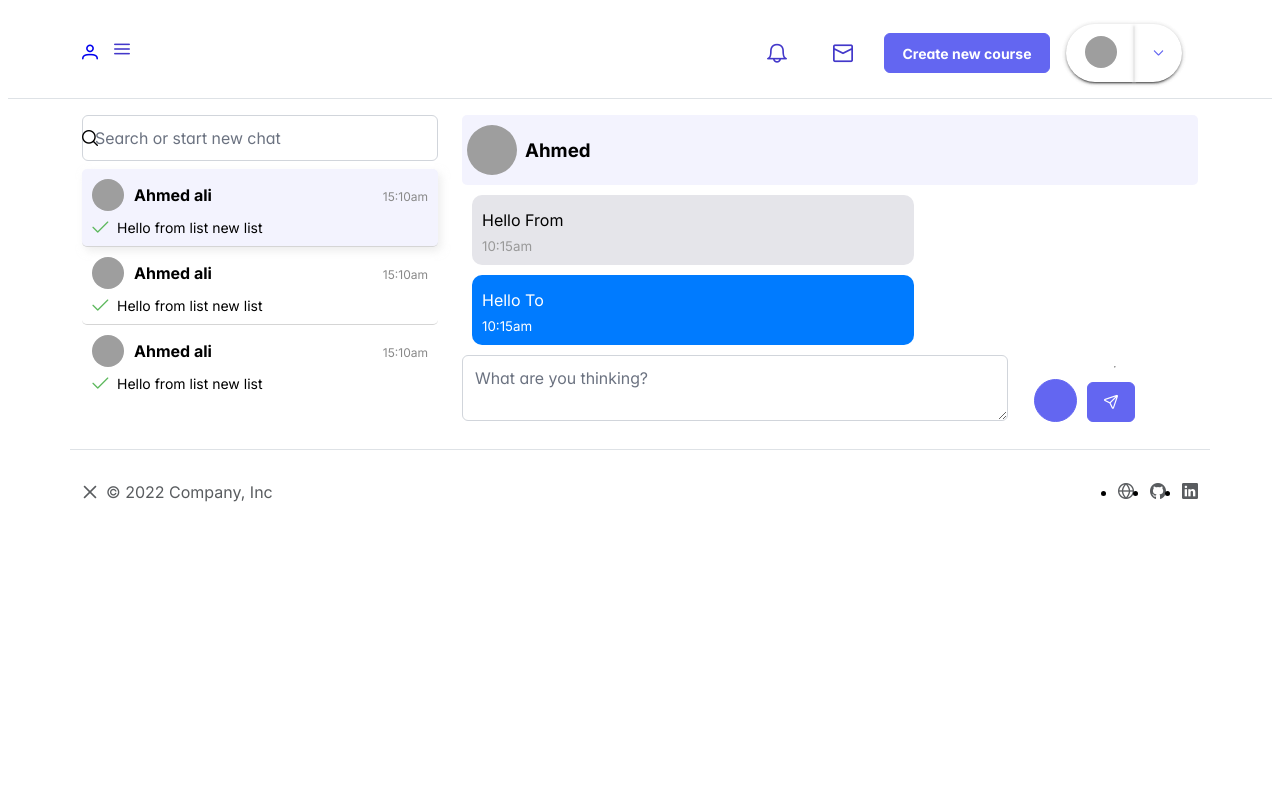
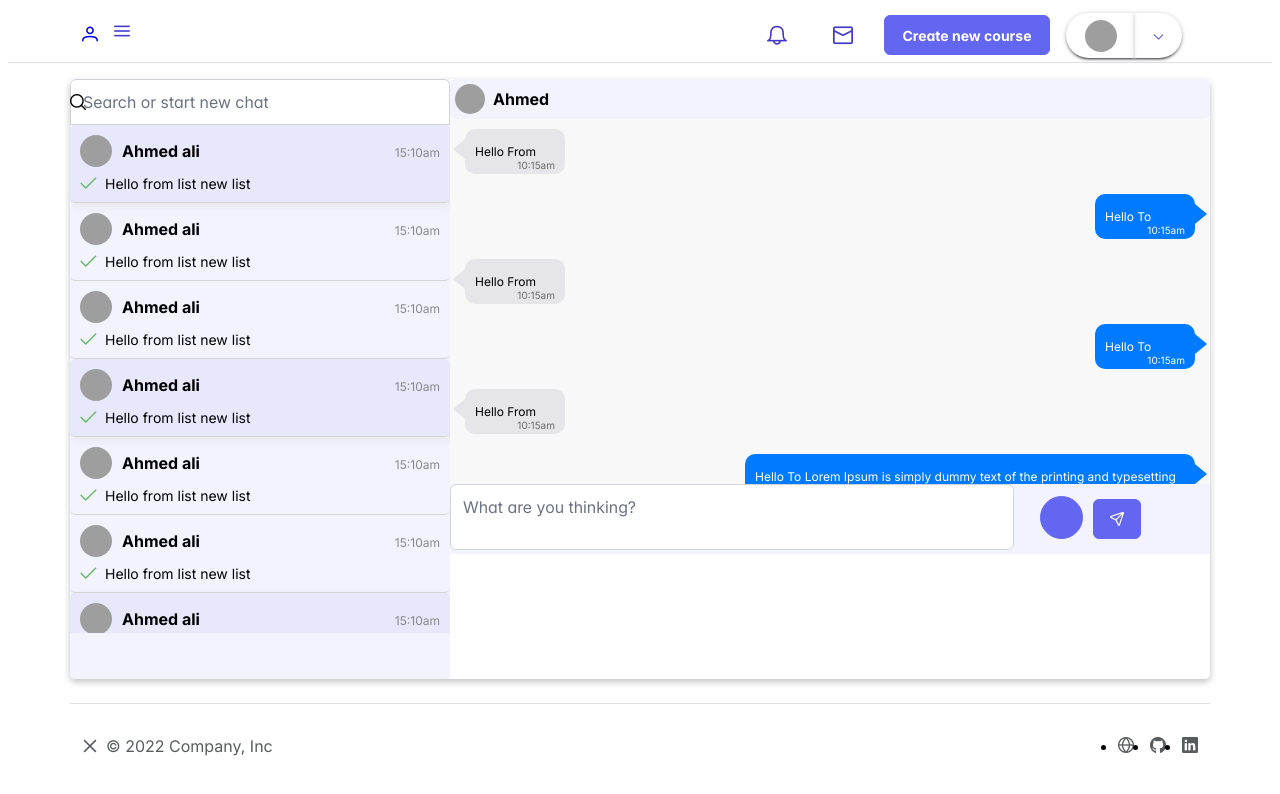
Before and after one commit to iSemary/cursus-meester, a Next.js app in the folder resources/js/: page /dashboard/messages in a window 1280 px wide. Shown: the top 794 px of the page. Built offline with nearby package versions, Linux system fonts and the light colour scheme; grey boxes are pictures that could not be loaded.

Commit message:
Enhance chat design

```diff
--- a/resources/js/public/assets/css/panel.css
+++ b/resources/js/public/assets/css/panel.css
@@ -1,5 +1,18 @@
-.position-relative {
-  position: relative; }
+.no-shadows {
+  box-shadow: none; }
+  .no-shadows:hover, .no-shadows:active, .no-shadows:focus, .no-shadows:focus-visible, .no-shadows:focus-within {
+    box-shadow: none; }
+
+.no-resize {
+  resize: none; }
+
+.no-border-bottom-radius {
+  border-bottom-right-radius: 0;
+  border-bottom-left-radius: 0; }
+
+.header-split-button button {
+  padding-top: 6px;
+  padding-bottom: 2px; }
 
 .counter-card.card {
   background: linear-gradient(135deg, #3498db, #9b59b6);
@@ -27,6 +40,14 @@
     background: linear-gradient(135deg, #2980b9, #8e44ad); }
 
 /** Chat Styles **/
+.chat-page-container {
+  height: 75vh;
+  overflow: hidden;
+  box-shadow: 0px 3px 7px #c3c3c3;
+  border-radius: 5px; }
+  .chat-page-container > div {
+    padding: 0; }
+
 .default-background-screen {
   position: relative;
   max-height: 100vh;
@@ -44,10 +65,19 @@
     bottom: 50%;
     text-align: center; }
 
+.chat-screen {
+  height: 100%; }
+
+.chat-user-list {
+  height: 100%;
+  background-color: #f3f3fe; }
   .chat-user-list ul {
+    height: 50%;
+    overflow-y: scroll;
     list-style: none;
     padding: 0;
-  margin: 0; }
+    margin: 0;
+    padding-bottom: 100px; }
   .chat-user-list li {
     border-radius: 5px;
     align-items: center;
@@ -80,18 +110,30 @@
 .chat-header {
   background-color: #6265ee14;
   border-radius: 5px;
-  padding: 5px 5px; }
+  padding: 5px 5px;
+  height: 40px; }
 
 .users-search-container span,
 .users-search-container input {
   width: 100%; }
 
+.message-list-container {
+  overflow-y: scroll;
+  overflow-x: hidden;
+  display: grid;
+  max-height: 36%;
+  background-color: #f3f3f394;
+  padding: 0 5px; }
   .message-list-container .message-bubble {
     padding: 10px;
+    font-size: 12px;
     margin: 10px;
     border-radius: 10px;
     max-width: 60%;
-  word-wrap: break-word; }
+    word-wrap: break-word;
+    width: fit-content;
+    position: relative;
+    min-width: 100px; }
     .message-list-container .message-bubble .d-flex {
       align-items: center; }
     .message-list-container .message-bubble img {
@@ -105,16 +147,41 @@
     .message-list-container .message-bubble p {
       margin: 5px 0; }
     .message-list-container .message-bubble small {
-    color: #999; }
+      color: #6a6a6a;
+      position: absolute;
+      bottom: 3px;
+      right: 10px; }
     .message-list-container .message-bubble.in {
       background-color: #e5e5ea; }
+      .message-list-container .message-bubble.in::before {
+        content: "";
+        position: absolute;
+        width: 0;
+        height: 0;
+        border-style: solid;
+        border-width: 10px 12px 10px 0;
+        border-color: transparent #e5e5ea transparent transparent;
+        left: -12px;
+        top: 10px; }
     .message-list-container .message-bubble.out {
       background-color: #007bff;
+      margin-left: auto;
       color: #fff; }
       .message-list-container .message-bubble.out small {
         color: #fff; }
+      .message-list-container .message-bubble.out::before {
+        content: "";
+        position: absolute;
+        width: 0;
+        height: 0;
+        border-style: solid;
+        border-width: 10px 0 10px 12px;
+        border-color: transparent transparent transparent #007bff;
+        right: -12px;
+        top: 10px; }
 
 .message-input-container {
+  background-color: #f3f3fe;
   width: 100%; }
   .message-input-container textarea {
     width: 100%; }
--- a/resources/js/public/assets/css/panel.scss
+++ b/resources/js/public/assets/css/panel.scss
@@ -1,6 +1,26 @@
-.position-relative {
-    position: relative;
+.no-shadows {
+    box-shadow: none;
+    &:hover,
+    &:active,
+    &:focus,
+    &:focus-visible,
+    &:focus-within {
+        box-shadow: none;
+    }
 }
+.no-resize {
+    resize: none;
+}
+.no-border-bottom-radius {
+    border-bottom-right-radius: 0;
+    border-bottom-left-radius: 0;
+}
+
+.header-split-button button {
+    padding-top: 6px;
+    padding-bottom: 2px;
+}
+
 .counter-card {
     &.card {
         background: linear-gradient(135deg, #3498db, #9b59b6);
@@ -40,7 +60,15 @@
 }
 
 /** Chat Styles **/
-
+.chat-page-container {
+    height: 75vh;
+    overflow: hidden;
+    box-shadow: 0px 3px 7px #c3c3c3;
+    border-radius: 5px;
+    & > div {
+        padding: 0;
+    }
+}
 .default-background-screen {
     position: relative;
     max-height: 100vh;
@@ -60,12 +88,21 @@
         text-align: center;
     }
 }
-
+.chat-screen {
+    height: 100%;
+    // display: grid;
+    // align-content: space-between;
+}
 .chat-user-list {
+    height: 100%;
+    background-color: #f3f3fe;
     ul {
+        height: 50%;
+        overflow-y: scroll;
         list-style: none;
         padding: 0;
         margin: 0;
+        padding-bottom: 100px;
     }
 
     li {
@@ -114,6 +151,7 @@
     background-color: #6265ee14;
     border-radius: 5px;
     padding: 5px 5px;
+    height: 40px;
 }
 .users-search-container {
     span,
@@ -123,13 +161,22 @@
 }
 
 .message-list-container {
+    overflow-y: scroll;
+    overflow-x: hidden;
+    display: grid;
+    max-height: 36%;
+    background-color: #f3f3f394;
+    padding: 0 5px;
     .message-bubble {
         padding: 10px;
+        font-size: 12px;
         margin: 10px;
         border-radius: 10px;
         max-width: 60%;
         word-wrap: break-word;
-
+        width: fit-content;
+        position: relative;
+        min-width: 100px;
         .d-flex {
             align-items: center;
         }
@@ -151,24 +198,52 @@
         }
 
         small {
-            color: #999;
+            color: #6a6a6a;
+            position: absolute;
+            bottom: 3px;
+            right: 10px;
         }
 
         &.in {
             background-color: #e5e5ea;
+            &::before {
+                content: "";
+                position: absolute;
+                width: 0;
+                height: 0;
+                border-style: solid;
+                border-width: 10px 12px 10px 0;
+                border-color: transparent #e5e5ea transparent transparent;
+                left: -12px;
+                top: 10px;
+            }
         }
 
         &.out {
             background-color: #007bff;
+            margin-left: auto;
             color: #fff;
             small {
                 color: #fff;
+            }
+            &::before {
+                content: "";
+                position: absolute;
+                width: 0;
+                height: 0;
+                border-style: solid;
+                border-width: 10px 0 10px 12px;
+                border-color: transparent transparent transparent #007bff;
+                right: -12px;
+                top: 10px;
             }
         }
     }
 }
 
+
 .message-input-container {
+    background-color: #f3f3fe;
     width: 100%;
     textarea {
         width: 100%;
--- a/resources/js/src/app/components/chat/ChatHeader.js
+++ b/resources/js/src/app/components/chat/ChatHeader.js
@@ -7,11 +7,11 @@ export default function ChatHeader({ userDetails }) {
                 <img
                     src={userDetails.avatar}
                     alt={userDetails.name}
-                    width="50"
-                    height="50"
+                    width="30"
+                    height="30"
                     className="rounded-circle"
                 />
-                <h3 className="ms-2">{userDetails.name}</h3>
+                <h4 className="ms-2 my-0">{userDetails.name}</h4>
             </div>
         </div>
     );
--- a/resources/js/src/app/components/chat/ChatScreen.js
+++ b/resources/js/src/app/components/chat/ChatScreen.js
@@ -12,6 +12,54 @@ export default function ChatScreen({ activeConversation }) {
     useEffect(() => {
         // TODO Call Get Messages API
         setChatMessages([
+            {
+                id: 100,
+                text: "Hello From",
+                timestamp: "10:15am",
+                type: "in",
+            },
+            {
+                id: 101,
+                text: "Hello To",
+                timestamp: "10:15am",
+                type: "out",
+            },
+            {
+                id: 100,
+                text: "Hello From",
+                timestamp: "10:15am",
+                type: "in",
+            },
+            {
+                id: 101,
+                text: "Hello To",
+                timestamp: "10:15am",
+                type: "out",
+            },
+            {
+                id: 100,
+                text: "Hello From",
+                timestamp: "10:15am",
+                type: "in",
+            },
+            {
+                id: 101,
+                text: "Hello To Lorem Ipsum is simply dummy text of the printing and typesetting industry. Lorem Ipsum has been the industry's standard dummy text ever since the 1500s, when an unknown printer took a galley of type and scrambled it to make a type specimen book. It has survived not only five centuries, but also the leap into electronic typesetting, remaining essentially unchanged. It was popularised in the 1960s with the release of Letraset sheets containing Lorem Ipsum passages, and more recently with desktop publishing software like Aldus PageMaker including versions of Lorem Ipsum",
+                timestamp: "10:15am",
+                type: "out",
+            },
+            {
+                id: 100,
+                text: "Hello Lorem Ipsum is simply dummy text of the printing and typesetting industry. Lorem Ipsum has been the industry's standard dummy text ever since the 1500s, when an unknown printer took a galley of type and scrambled it to make a type specimen book. It has survived not only five centuries, but also the leap into electronic typesetting, remaining essentially unchanged. It was popularised in the 1960s with the release of Letraset sheets containing Lorem Ipsum passages, and more recently with desktop publishing software like Aldus PageMaker including versions of Lorem Ipsum.",
+                timestamp: "10:15am",
+                type: "in",
+            },
+            {
+                id: 101,
+                text: "m is simply dummy text of the printing and typesetting industry. Lorem Ipsum has been the industr",
+                timestamp: "10:15am",
+                type: "out",
+            },
             {
                 id: 100,
                 text: "Hello From",
--- a/resources/js/src/app/components/chat/MessageBubble.js
+++ b/resources/js/src/app/components/chat/MessageBubble.js
@@ -3,8 +3,10 @@ import React from "react";
 export default function MessageBubble({ message }) {
     return (
         <div className={"message-bubble " + message.type}>
-            <p>{message.text}</p>
-            <small>{message.timestamp}</small>
+            <div className="message-content">
+                <p>{message.text}</p>
+                <small>{message.timestamp}</small>
+            </div>
         </div>
     );
 }
--- a/resources/js/src/app/components/chat/MessageInput.js
+++ b/resources/js/src/app/components/chat/MessageInput.js
@@ -13,10 +13,10 @@ export default function MessageInput() {
                         value={WrittenMessage}
                         placeholder="What are you thinking?"
                         onChange={(e) => setWrittenMessage(e.target.value)}
+                        className="no-shadows no-resize"
                     />
                 </Col>
                 <Col md={3} className="d-grid align-items-center">
-                    <hr />
                     <InputActions />
                 </Col>
             </Row>
--- a/resources/js/src/app/components/chat/UsersList.js
+++ b/resources/js/src/app/components/chat/UsersList.js
@@ -53,7 +53,7 @@ export default function UsersList({
     return (
         <div className="chat-user-list">
             <UsersSearch />
-            <ul className="mt-2">{list}</ul>
+            <ul>{list}</ul>
         </div>
     );
 }
--- a/resources/js/src/app/components/chat/UsersSearch.js
+++ b/resources/js/src/app/components/chat/UsersSearch.js
@@ -11,6 +11,7 @@ export default function UsersSearch() {
                     value={Keyword}
                     placeholder="Search or start new chat"
                     onChange={(e) => setKeyword(e.target.value)}
+                    className="no-shadows no-border-bottom-radius"
                 />
             </span>
         </div>
--- a/resources/js/src/app/dashboard/messages/page.js
+++ b/resources/js/src/app/dashboard/messages/page.js
@@ -37,12 +37,54 @@ export default function Messages() {
                 avatar: "https://github.com/mdo.png",
                 message: "Hello from list new list",
             },
+            {
+                id: 5,
+                name: "Ahmed ali",
+                timestamp: "15:10am",
+                avatar: "https://github.com/mdo.png",
+                message: "Hello from list new list",
+            },
+            {
+                id: 6,
+                name: "Ahmed ali",
+                timestamp: "15:10am",
+                avatar: "https://github.com/mdo.png",
+                message: "Hello from list new list",
+            },
+            {
+                id: 7,
+                name: "Ahmed ali",
+                timestamp: "15:10am",
+                avatar: "https://github.com/mdo.png",
+                message: "Hello from list new list",
+            },
+            {
+                id: 5,
+                name: "Ahmed ali",
+                timestamp: "15:10am",
+                avatar: "https://github.com/mdo.png",
+                message: "Hello from list new list",
+            },
+            {
+                id: 6,
+                name: "Ahmed ali",
+                timestamp: "15:10am",
+                avatar: "https://github.com/mdo.png",
+                message: "Hello from list new list",
+            },
+            {
+                id: 7,
+                name: "Ahmed ali",
+                timestamp: "15:10am",
+                avatar: "https://github.com/mdo.png",
+                message: "Hello from list new list",
+            },
         ]);
     }, []);
 
     return (
         <DashboardTemplate>
-            <Row>
+            <Row className="chat-page-container">
                 <Col md={4}>
                     <UsersList
                         users={Users}
--- a/resources/js/src/app/layouts/dashboard/DashboardHeader.js
+++ b/resources/js/src/app/layouts/dashboard/DashboardHeader.js
@@ -20,7 +20,7 @@ export default function DashboardHeader() {
 
     return (
         <Suspense fallback={<h2>"Loading header..."</h2>}>
-            <header className="p-3 mb-3 border-bottom">
+            <header className="px-3 mb-3 border-bottom">
                 <div className="container mt-0 ">
                     <div className="d-flex flex-wrap align-items-center justify-content-center justify-content-lg-start">
                         {/* Left Side */}
@@ -64,6 +64,7 @@ export default function DashboardHeader() {
                                 }
                                 raised
                                 text
+                                className="header-split-button"
                                 size="small"
                                 rounded
                                 model={dropDownItems}
```
Also changed, not shown: 1 other file (tests, documents, lock files or other folders). Lines whose indentation alone changed are shown as unchanged.
